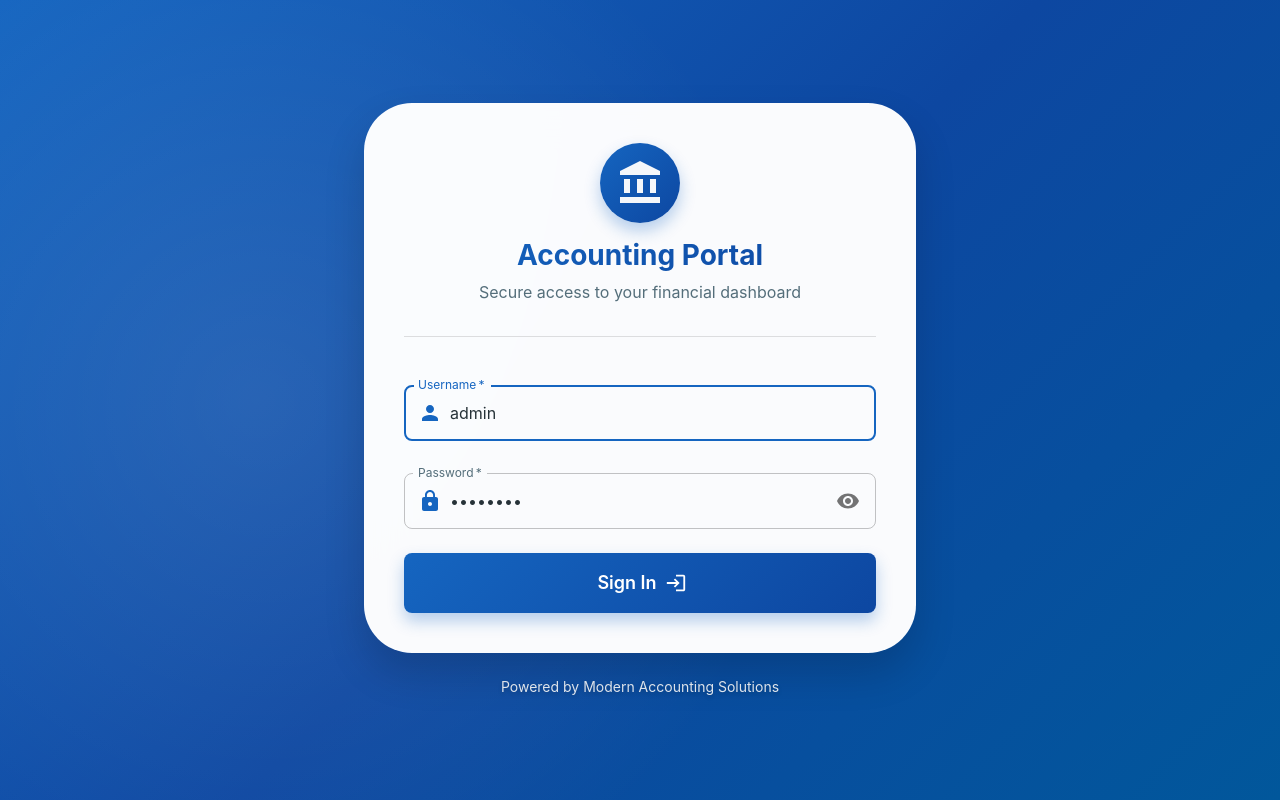
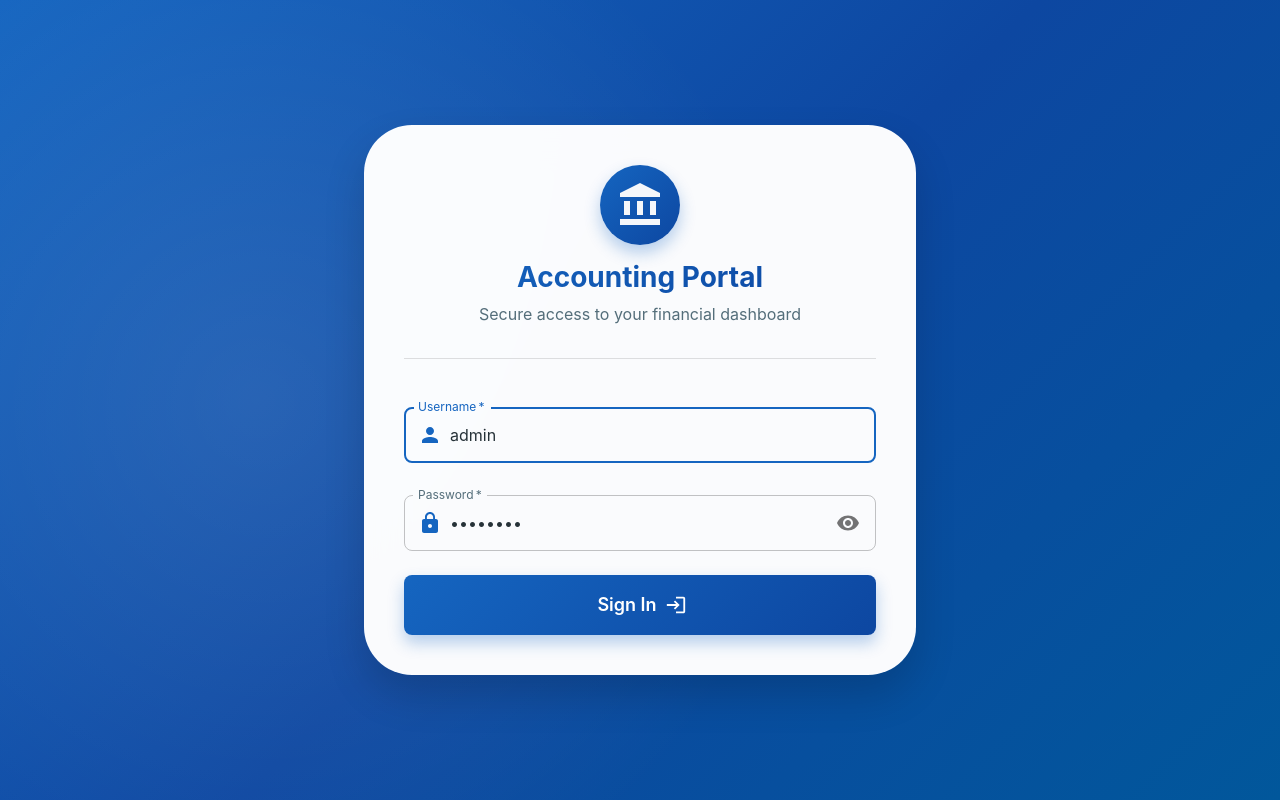
Before and after one commit to kyle-richards94/accounting-portal, a Next.js app: page /login in a window 1280 px wide. Built offline with nearby package versions, Linux system fonts and the light colour scheme; no server answers; the database is empty.

Commit message:
feat: remove 'Powered by' footer from login page

```diff
--- a/app/login/page.tsx
+++ b/app/login/page.tsx
@@ -220,18 +220,6 @@ export default function LoginPage() {
             </Button>
           </Box>
         </Paper>
-
-        <Typography
-          variant="body2"
-          align="center"
-          sx={{
-            mt: 3,
-            color: 'rgba(255, 255, 255, 0.9)',
-            textShadow: '0px 2px 4px rgba(0, 0, 0, 0.2)',
-          }}
-        >
-          Powered by Modern Accounting Solutions
-        </Typography>
       </Container>
     </Box>
   )
```
